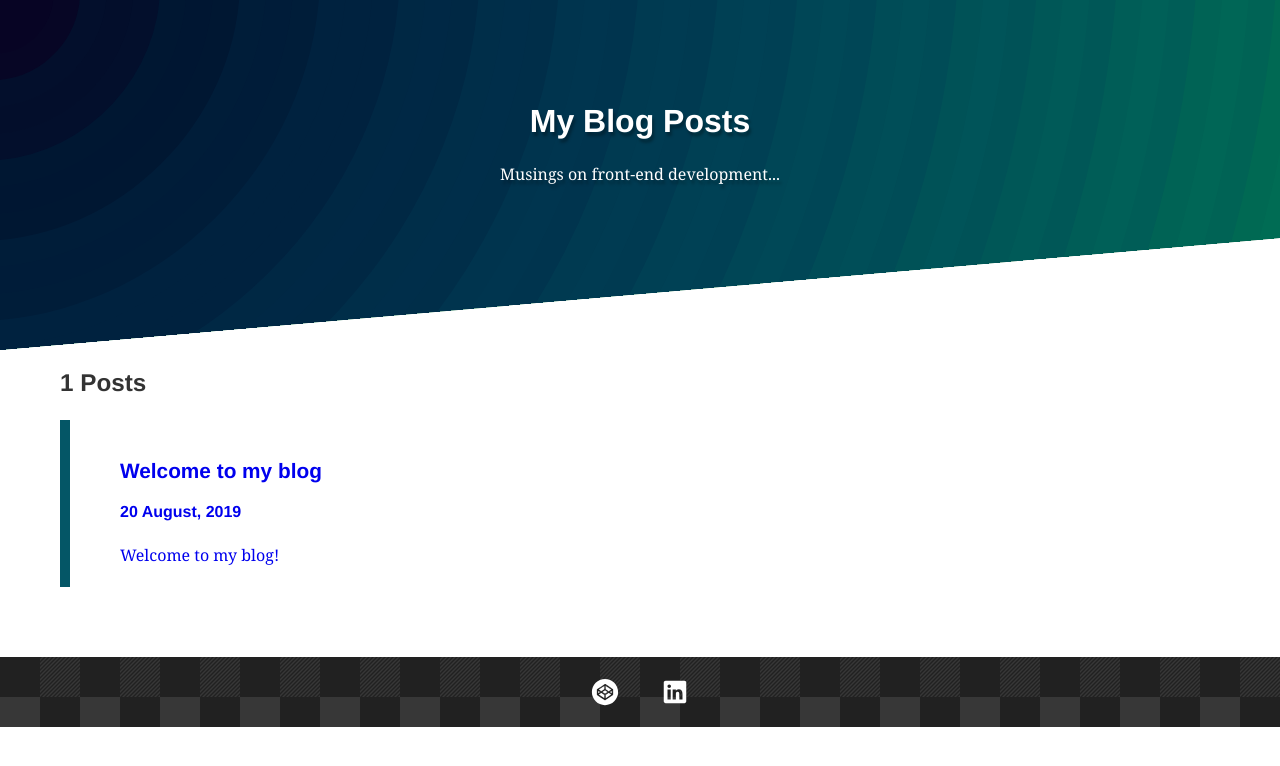
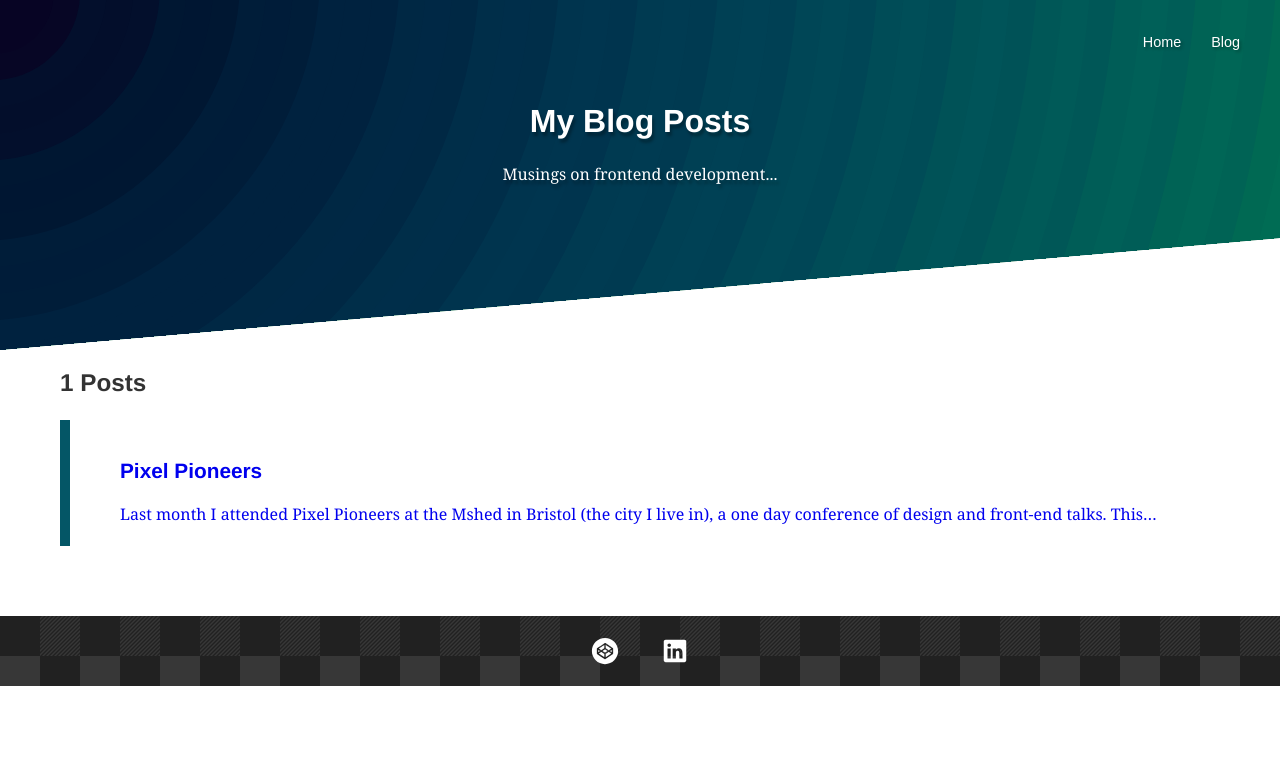
Before and after one commit to cjloff/blog, a Gatsby site: page /blog in a window 1280 px wide. Built offline with nearby package versions, Linux system fonts and the light colour scheme; Gatsby itself is replaced by a stand-in of ours; some packages are replaced by stand-ins of ours.

Commit message:
Adidng blog article

````diff
--- /dev/null
+++ b/src/blog/pixel-pioneers.md
@@ -0,0 +1,29 @@
+---
+title: "Pixel Pioneers"
+date: "2019-08-20"
+---
+
+Last month I attended <a href="https://pixelpioneers.co/" target="_blank">Pixel Pioneers</a> at the Mshed in Bristol (the city I live in), a one day conference of design and front-end talks. This was my first time attending a frontend focused conference and it didn't disappoint and here are some of my highlights.
+
+<h2>Rachel Adam: Grids all the way down</h2>
+
+Rachel gave a fascinating talk on the ```sub-grid```, an upcoming feature in Level 2 of the CSS grid layout specification. In short,  when using ```display: grid``` only direct children are placed on the layout grid, and the child elements remain in the normal flow. You can nest grids on the child elements but they have no relationship with the parent grid. Step in ```subgrid```, when using this value on ```grid-template-columns``` or ```grid-template-rows``` properties the element inherits the grid of the parent.
+
+This would be great for simple layout composition such as matching the height of a caption within sibling child element by using the parent's grid track rather than manually setting a height or using javascript. The only downside is that the browser support is pretty <a href="https://caniuse.com/#feat=css-subgrid)" target="_blank">non-existent</a> for now, still one to watch and you can play around with it on firefox nightly.
+
+<h2>Lisi Linhart: Practial Web Animation</h2>
+
+Lisi gave a captivating presentation (with impressive illustations to boot!) focusing on CSS animations, using the Web Animations API and making animations more peformant. Animations are something I use on a regular basis at work, however some of the examples were on another level, with Lisa even creating a animated card for the <a href="https://codepen.io/lisilinhart/pen/oROmWB" target="_blank">pixel pioneers conference</a>.
+
+My main takeways are that animating particular properties can be more taxing on the browser e.g. animating using ```left```, or ```margin-left``` properties causes a complete re-paint whereas animating using ```transform``` is more peformant as it creates a new animation plane and does not need the entire page to reposition.
+
+<h2>Phil Hawksworth: JamStack</h2>
+
+My inspitation for using Gatsby and Netlifly for my portfolio/blog was taken from this talk. Phil went through the basics of JamStack (JAM standing for Javascript, API and Markup), the philosophy behind it, how it uses no web servers (and the obvious security benefits of this) and pre-built HTML/assets. He even showed how easy it is to continiously deploy JamStack sites through Netlify by deploying an older snapshot of his own blog from a couple of years ago.
+
+I was quite suprised to see the performance benefits of JamStack sites which serve pre-built HTML over traditional CMS-based solution which have to send off a request to a webserver. Also the added benefit of decoupling the frontend from the backend, this means the responsibilities of managing content (the CMS) and displaying it (the frontend) are seperated within the JamStack workflow.
+
+<h2>In closing</h2>
+
+I had a great time at pixel pioneers and hope to attend next year. There were other illuminating talks not covered here and luckily they were all filmed and are available to view online on <a href="https://www.youtube.com/playlist?list=PLUjXef3rLwaqP_h0htsP-m1r5JqNBBEIM
+" target="_blank">youtube</a>.
--- a/src/blog/welcome-to-my-blog.md
+++ /dev/null
@@ -1,6 +0,0 @@
----
-title: "Welcome to my blog"
-date: "2019-08-20"
----
-
-Welcome to my blog!
--- a/src/components/header.js
+++ b/src/components/header.js
@@ -1,11 +1,23 @@
 import React from "react"
 import "./header.scss"
+import "./site-navigation.scss"
 import { Link } from "gatsby"
 
 export default () => {
     return (
         <header class="site-header">
-            <Link to="/" className="site-header__heading"></Link>
+            <div class="site-header__container">
+                <nav class="site-navigation">
+                    <ul class="site-navigation__list">
+                        <li class="site-navigation__item">
+                            <Link to="/" className="site-navigation__link">Home</Link>
+                        </li>
+                        <li class="site-navigation__item">
+                            <Link to="/blog" className="site-navigation__link">Blog</Link>
+                        </li>
+                    </ul>
+                </nav>
+            </div>
         </header>
     )
 }
--- a/src/components/header.scss
+++ b/src/components/header.scss
@@ -3,6 +3,16 @@
     position: absolute;
     top: 0px;
     z-index: 20;
+    width: 100%;
+    &__container {
+        max-width: 1200px;
+        margin: 0 auto;
+        display: flex;
+        justify-content: center;
+        @media only screen and (min-width: 800px) {
+            justify-content: flex-end;
+        }
+    }
     &__heading {
         font-size: 28px;
         text-decoration: none;
--- a/src/components/hero.scss
+++ b/src/components/hero.scss
@@ -1,6 +1,6 @@
 .hero {
     min-height: 400px;
-    padding: 20px 20px 50px 20px;
+    padding: 80px 20px 70px 20px;
     display: flex;
     flex-flow: column;
     align-items: center;
@@ -9,7 +9,7 @@
     z-index: 10;
     @media only screen and (min-width: 800px) {
         min-height: 500px;
-        padding: 30px 30px 130px 30px;
+        padding: 80px 30px 130px 30px;
     }
     &--slim {
         min-height: 350px;
--- a/src/components/page.scss
+++ b/src/components/page.scss
@@ -6,5 +6,8 @@
         margin: 0 auto;
         padding-left: 20px;
         padding-right: 20px;
+        &--slim {
+            max-width: 800px;
+        }
     }
 }
--- /dev/null
+++ b/src/components/site-navigation.scss
@@ -0,0 +1,25 @@
+.site-navigation {
+    &__list {
+        list-style-type: none;
+        padding: 0px;
+        margin: 0px;
+        display: flex;
+    }
+    &__item {
+        margin-left: 30px;
+        &:first-child {
+            margin-left: 0px;
+        }
+    }
+    &__link {
+        color: #fff;
+        text-decoration: none;
+        font-size: 0.9rem;
+        font-family: 'Exo',sans-serif;
+        text-shadow: 2px 2px 3px rgba(0,0,0,0.3);
+        transition: color 0.3s;
+        &:hover {
+            color: #ccc;
+        }
+    }
+}
--- a/src/pages/blog.js
+++ b/src/pages/blog.js
@@ -17,7 +17,7 @@ export default ({ data }) => {
       <div>
         <section class="hero hero--slim">
             <h1 class="hero__title">My Blog Posts</h1>
-            <p class="hero__description">Musings on front-end development...</p>
+            <p class="hero__description">Musings on frontend development...</p>
         </section>
         <div class="page">
           <div class="page__container">
@@ -27,7 +27,6 @@ export default ({ data }) => {
                   <h2 class="card__title">
                     {node.frontmatter.title}{" "}
                   </h2>
-                  <h3 class="card__sub-title">{node.frontmatter.date}</h3>
                   <p class="card__description">{node.excerpt}</p>
                 </Link>
             ))}
--- a/src/pages/index.js
+++ b/src/pages/index.js
@@ -1,5 +1,6 @@
 import React from "react"
 import { graphql } from "gatsby"
+import Header from "../components/header"
 import Layout from "../components/layout"
 import Hero from "../components/hero"
 import Introduction from "../components/introduction"
@@ -13,6 +14,7 @@ export default ({ data }) => (
       <meta charSet="utf-8" />
       <title>{data.site.siteMetadata.title} / Home</title>
     </Helmet>
+    <Header></Header>
     <Hero></Hero>
     <Introduction></Introduction>
     <Quote></Quote>
--- a/src/templates/blog-post.js
+++ b/src/templates/blog-post.js
@@ -17,7 +17,7 @@ export default ({ data }) => {  const post = data.markdownRemark
           <h1 class="hero__title">{post.frontmatter.title}</h1>
         </div>
         <div class="page">
-          <div class="page__container" dangerouslySetInnerHTML={{ __html: post.html }} />
+          <div class="page__container page__container--slim" dangerouslySetInnerHTML={{ __html: post.html }} />
         </div>
       </div>
     </Layout>
````
